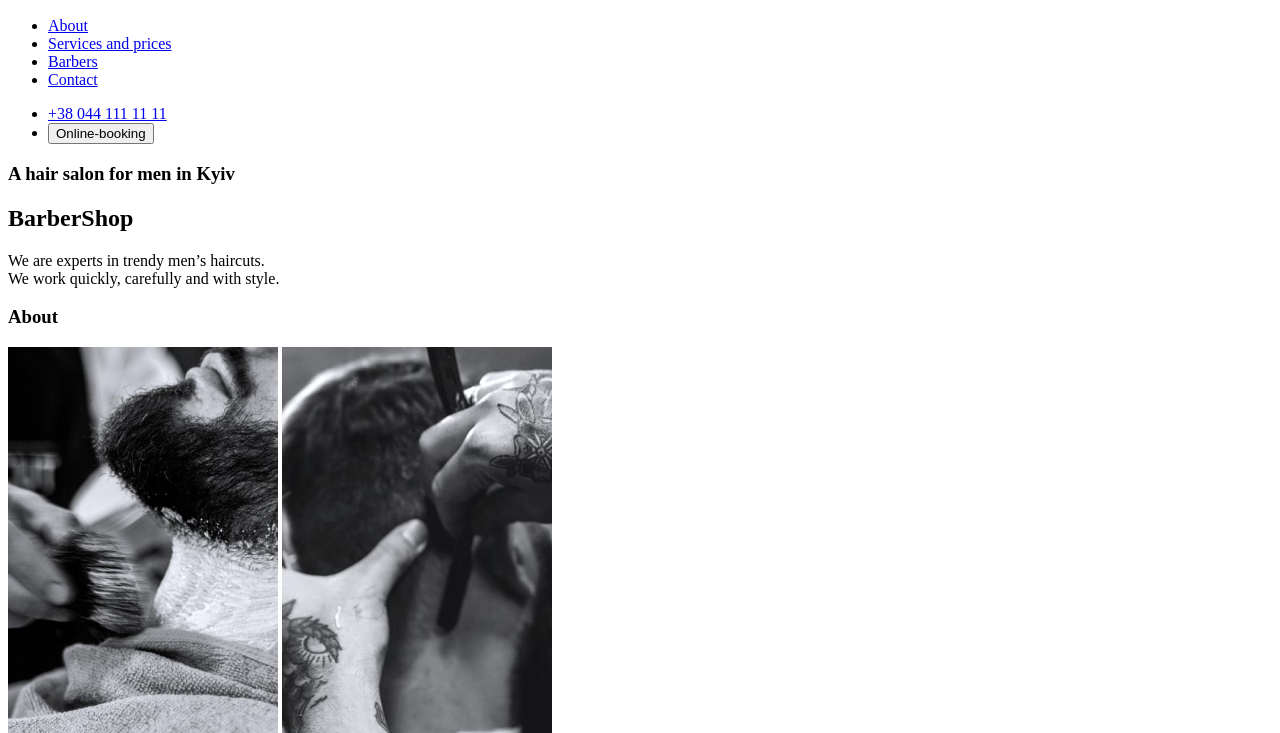
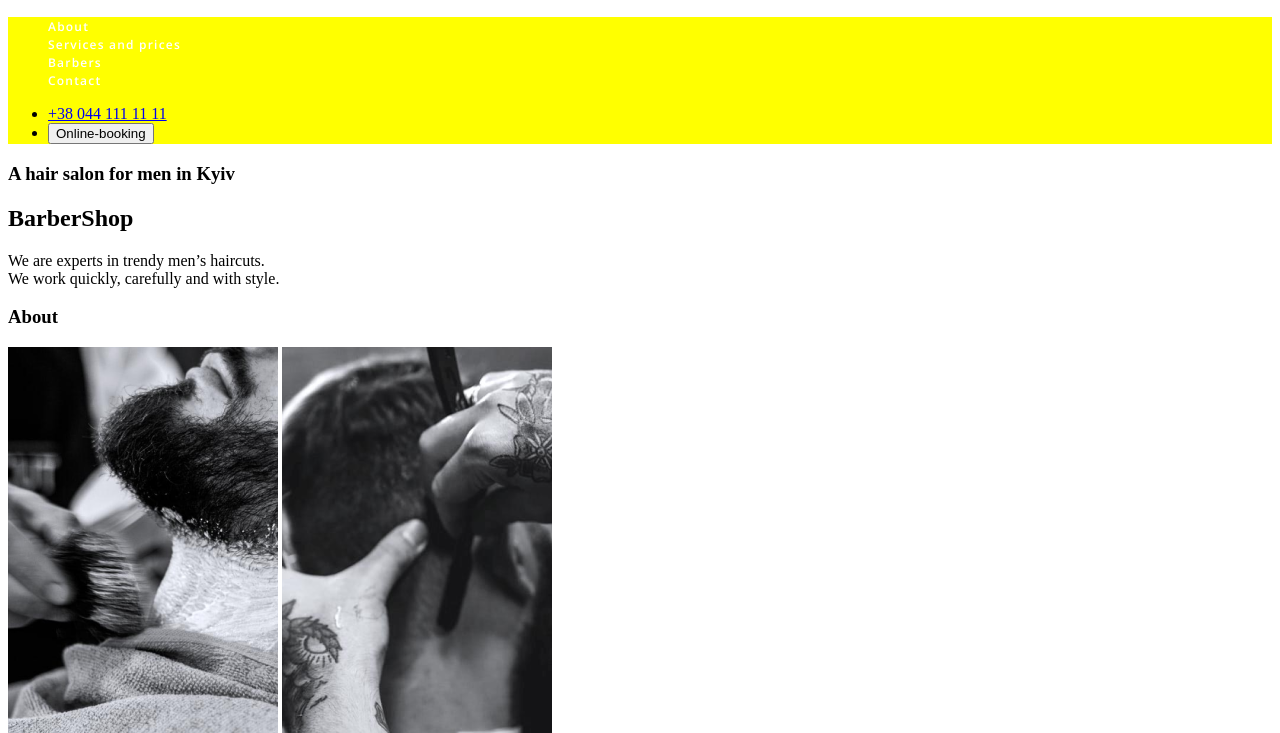
Before and after one commit to AndreeaSichitiu/BarberShop, a plain HTML site: page index.html in a window 1280 px wide. Shown: the part 67-800 px from the top of the page. Drawn offline with nearby package versions, Linux system fonts and the light colour scheme.

Commit message:
css-lectia-3

```diff
--- /dev/null
+++ b/css/styles.css
@@ -0,0 +1,17 @@
+.navigation-list li a{
+    font-family: 'Open Sans';
+    font-style: normal;
+    font-weight: 600;
+    font-size: 12px;
+    line-height: 16px;
+    letter-spacing: 0.1em;
+    color: white;
+    text-decoration: none;
+}
+
+.header-navigation{
+    background-color: yellow;
+}
+.navigation-list > li {
+    list-style: none;
+}
--- a/index.html
+++ b/index.html
@@ -3,12 +3,16 @@
 <head>
     <meta charset="UTF-8">
         <title>BarberShop</title>
+        <link rel="preconnect" href="https://fonts.googleapis.com">
+        <link rel="preconnect" href="https://fonts.gstatic.com" crossorigin>
+        <link href="https://fonts.googleapis.com/css2?family=Open+Sans:wght@400;600&display=swap" rel="stylesheet">
+        <link rel="stylesheet" href="./css/styles.css">
 </head>
 <body>
     <header>
         <img src="images/Logo.png" alt="Logo BarberShop App">
-        <nav>
-            <ul>
+        <nav class="header-navigation">
+            <ul class="navigation-list">
                 <li><a href="about.html">About</a></li>
                 <li><a href="services.html">Services and prices </a></li>
                 <li><a href="barbers.html">Barbers</a></li>
```
